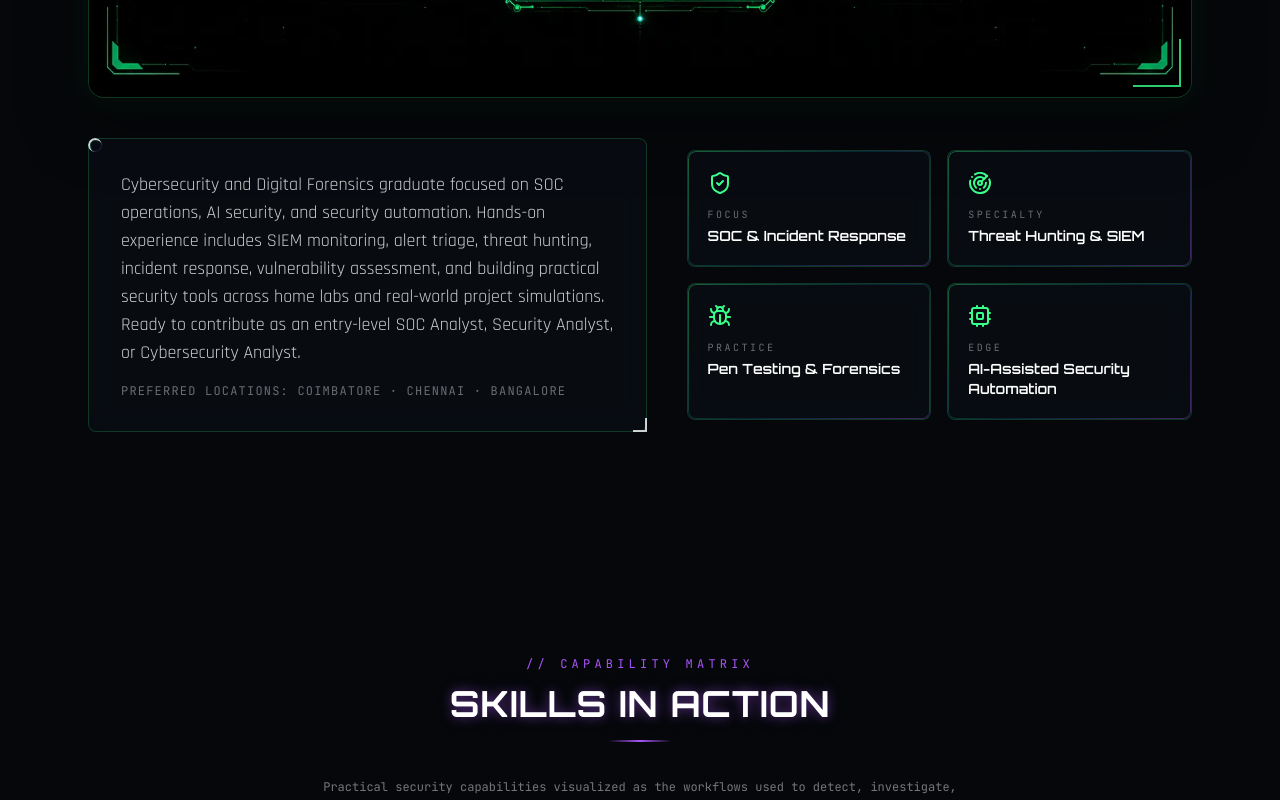
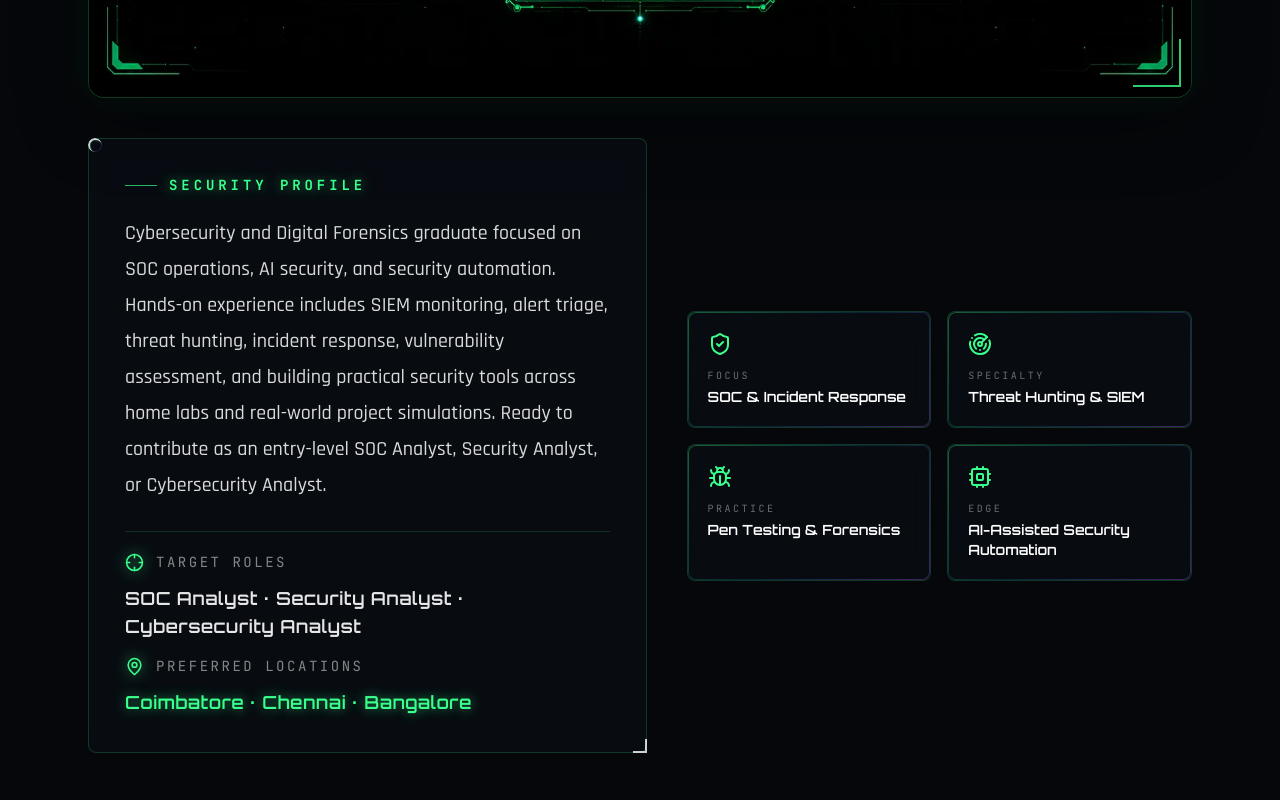
Before and after one commit to vasanth-void-0x/VASANTH-portfolio, a Next.js app: page / in a window 1280 px wide. Shown: the part 1640-2440 px from the top of the page. Built offline with nearby package versions, Linux system fonts and the light colour scheme.

Commit message:
Enhance About profile targets and locations

```diff
--- a/components/About.tsx
+++ b/components/About.tsx
@@ -2,7 +2,7 @@
 
 import { motion } from "framer-motion";
 import Image from "next/image";
-import { ShieldCheck, Radar, Bug, Cpu } from "lucide-react";
+import { ShieldCheck, Radar, Bug, Cpu, MapPin, Crosshair } from "lucide-react";
 import SectionHeading from "./SectionHeading";
 import { profile } from "@/lib/data";
 
@@ -44,14 +44,37 @@ export default function About() {
           whileInView={{ opacity: 1, x: 0 }}
           viewport={{ once: true, margin: "-80px" }}
           transition={{ duration: 0.7 }}
-          className="glass-card hud-corners rounded-lg p-8"
+          className="glass-card hud-corners rounded-lg p-7 sm:p-9"
         >
-          <p className="font-body text-base leading-relaxed text-white/80 sm:text-lg">
+          <div className="mb-5 flex items-center gap-3">
+            <span className="h-px w-8 bg-neon/70" />
+            <p className="font-mono text-xs font-semibold uppercase tracking-[0.28em] text-neon text-glow-green sm:text-sm">
+              Security Profile
+            </p>
+          </div>
+          <p className="font-body text-lg font-medium leading-8 text-white/85 sm:text-xl sm:leading-9">
             {profile.summary}
           </p>
-          <p className="mt-4 font-mono text-xs uppercase tracking-widest text-white/40">
-            preferred locations: Coimbatore · Chennai · Bangalore
-          </p>
+          <div className="mt-7 space-y-4 border-t border-neon/15 pt-5">
+            <div className="flex flex-wrap items-center gap-3">
+              <Crosshair className="text-neon drop-shadow-[0_0_7px_rgba(57,255,140,0.7)]" size={19} />
+              <span className="font-mono text-xs uppercase tracking-[0.18em] text-white/50 sm:text-sm">
+                Target roles
+              </span>
+              <span className="font-display text-base font-semibold tracking-wide text-white/90 sm:text-lg">
+                SOC Analyst · Security Analyst · Cybersecurity Analyst
+              </span>
+            </div>
+            <div className="flex flex-wrap items-center gap-3">
+              <MapPin className="text-neon drop-shadow-[0_0_7px_rgba(57,255,140,0.7)]" size={19} />
+              <span className="font-mono text-xs uppercase tracking-[0.18em] text-white/50 sm:text-sm">
+                Preferred locations
+              </span>
+              <span className="font-display text-base font-semibold tracking-wide text-neon text-glow-green sm:text-lg">
+                Coimbatore · Chennai · Bangalore
+              </span>
+            </div>
+          </div>
         </motion.div>
 
         <div className="grid grid-cols-1 gap-4 sm:grid-cols-2">
```
